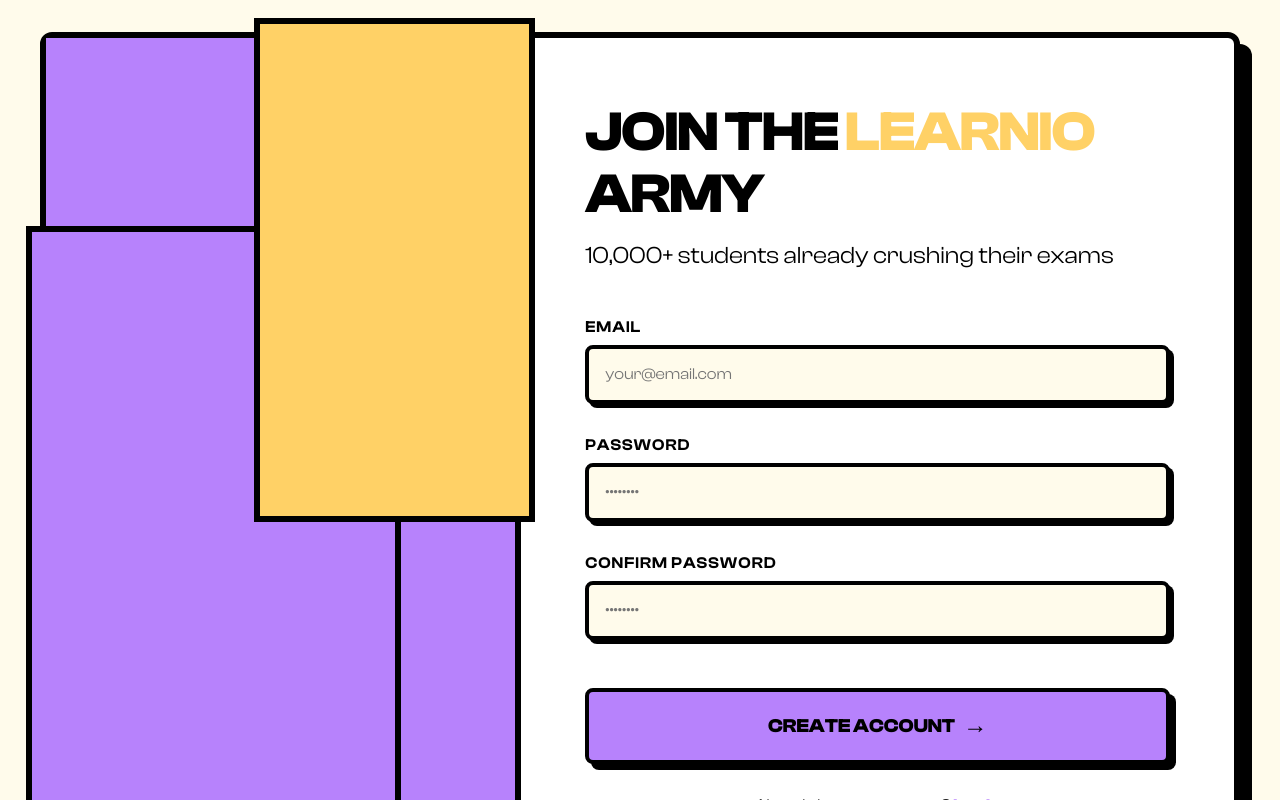
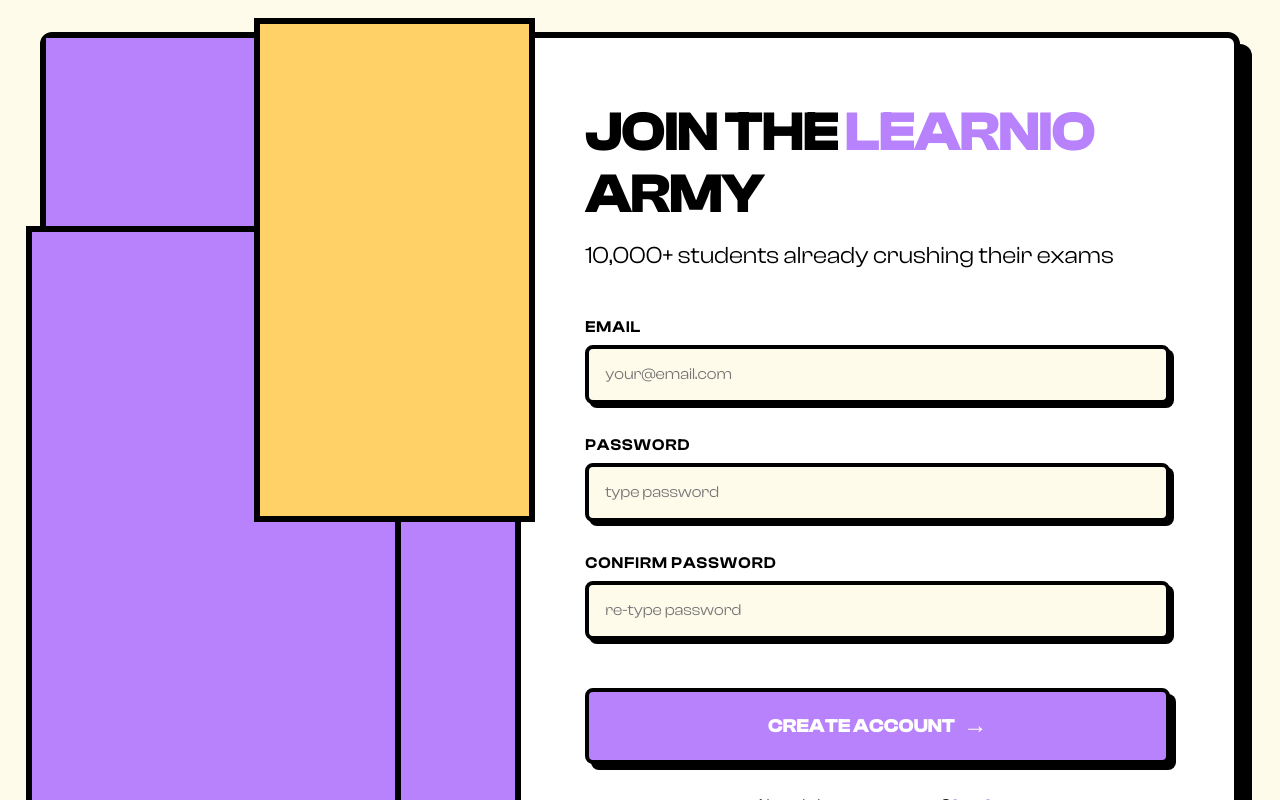
Before and after one commit to PratayaSilla/learnio, a React (Vite) app: page /signup in a window 1280 px wide. Shown: the top 800 px of the page. Built offline with nearby package versions, Linux system fonts and the light colour scheme; a web font is replaced by a local one.

Commit message:
Styling update in auth pages

```diff
--- a/src/Pages/AuthPage/LoginPage/LoginPage.css
+++ b/src/Pages/AuthPage/LoginPage/LoginPage.css
@@ -39,7 +39,7 @@
   }
 
   .text-accent {
-    color: #FFD166;
+    color: #B782FC;
   }
 
   .login-subtitle {
--- a/src/components/Auth/Login/Login.css
+++ b/src/components/Auth/Login/Login.css
@@ -54,7 +54,6 @@
     width: 18px;
     height: 18px;
     border: 3px solid #000;
-    border-radius: 8px;
     appearance: none;
     cursor: pointer;
     box-shadow: 3px 3px 0 #000;
@@ -81,6 +80,7 @@
     font-family: 'clash-display', sans-serif;
     font-weight: 700;
     font-size: 1.2rem;
+    color: #FFF;
     text-transform: uppercase;
     cursor: pointer;
     box-shadow: 6px 6px 0 #000;
--- a/src/components/Auth/Login/Login.jsx
+++ b/src/components/Auth/Login/Login.jsx
@@ -20,7 +20,7 @@
           type="password"
           id="password"
           className="form-input"
-          placeholder="••••••••"
+          placeholder="type your password"
         />
       </div>
 
--- a/src/components/Auth/SignUp/SignUp.css
+++ b/src/components/Auth/SignUp/SignUp.css
@@ -36,7 +36,6 @@
     box-shadow: 2px 2px 0 #000;
   }
 
-
   .signup-button {
     padding: 1.2rem;
     background-color: #B782FC;
@@ -45,6 +44,7 @@
     font-family: 'clash-display', sans-serif;
     font-weight: 700;
     font-size: 1.2rem;
+    color: #FFF;
     text-transform: uppercase;
     cursor: pointer;
     box-shadow: 6px 6px 0 #000;
--- a/src/components/Auth/SignUp/SignUp.jsx
+++ b/src/components/Auth/SignUp/SignUp.jsx
@@ -21,7 +21,7 @@
           type="password"
           id="password"
           className="form-input"
-          placeholder="••••••••"
+          placeholder="type password"
         />
       </div>
 
@@ -31,7 +31,7 @@
           type="password"
           id="confirm-password"
           className="form-input"
-          placeholder="••••••••"
+          placeholder="re-type password"
         />
       </div>
 
```
